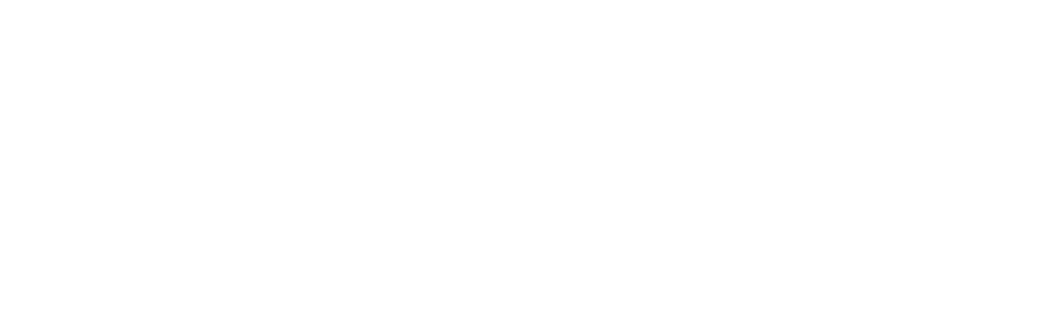
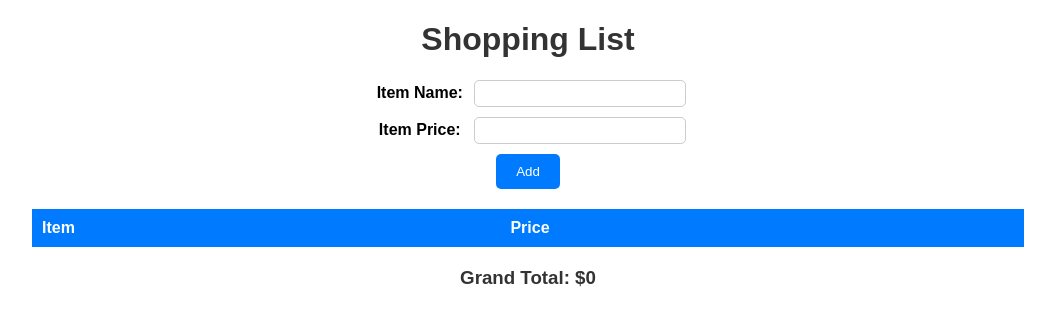
Before and after one commit to acciojob/shopping-cart-Adarsh4775, a website: page main.html in a window 1280 px wide. Shown: the whole page, without its empty margins (112-1167 px from the left). Drawn offline with Linux system fonts and the light colour scheme.

Commit message:
created a submission

```diff
--- a/main.html
+++ b/main.html
@@ -1,16 +1,34 @@
 <!DOCTYPE html>
-
-<html>
-
+<html lang="en">
 <head>
-	<link rel="stylesheet" href="./styles.css">
+    <meta charset="UTF-8">
+    <meta name="viewport" content="width=device-width, initial-scale=1.0">
+    <link rel="stylesheet" href="styles.css">
+    <title>Shopping List</title>
 </head>
-
 <body>
-	<!-- the entire body must be written by student -->
-    <script type="text/javascript" src="./script.js">
-</script>
-
+    <h1>Shopping List</h1>
+    <div>
+        <label for="item-name-input">Item Name:</label>
+        <input type="text" id="item-name-input" aria-label="Item Name" />
+    </div>
+    <div>
+        <label for="item-price-input">Item Price:</label>
+        <input type="number" id="item-price-input" aria-label="Item Price" />
+    </div>
+    <button id="add">Add</button>
+    <table>
+        <thead>
+            <tr>
+                <th id="item">Item</th>
+                <th id="price">Price</th>
+            </tr>
+        </thead>
+        <tbody id="shopping-list">
+            <!-- The shopping list will be dynamically populated here -->
+        </tbody>
+    </table>
+    <h3 id="total">Grand Total: $0</h3>
+    <script src="script.js"></script>
 </body>
-
 </html>
--- a/script.js
+++ b/script.js
@@ -1 +1,45 @@
 //your code here
+document.addEventListener("DOMContentLoaded", function () {
+    const itemNameInput = document.getElementById("item-name-input");
+    const itemPriceInput = document.getElementById("item-price-input");
+    const addButton = document.getElementById("add");
+    const shoppingList = document.getElementById("shopping-list");
+    const totalElement = document.getElementById("total");
+
+    addButton.addEventListener("click", function () {
+        const itemName = itemNameInput.value.trim();
+        const itemPrice = parseFloat(itemPriceInput.value);
+
+        if (itemName !== "" && !isNaN(itemPrice) && itemPrice >= 0) {
+            // Create a new row in the shopping list table
+            const newRow = document.createElement("tr");
+
+            // Create and populate the item name cell
+            const itemNameCell = document.createElement("td");
+            itemNameCell.textContent = itemName;
+            itemNameCell.setAttribute("role", "cell");
+            newRow.appendChild(itemNameCell);
+
+            // Create and populate the item price cell
+            const itemPriceCell = document.createElement("td");
+            itemPriceCell.textContent = `$${itemPrice.toFixed(2)}`;
+            itemPriceCell.setAttribute("role", "cell");
+            newRow.appendChild(itemPriceCell);
+
+            // Append the new row to the shopping list
+            shoppingList.appendChild(newRow);
+
+            // Clear input fields
+            itemNameInput.value = "";
+            itemPriceInput.value = "";
+
+            // Calculate and update the grand total
+            const currentTotal = parseFloat(totalElement.textContent.replace("Grand Total: $", ""));
+            const newTotal = currentTotal + itemPrice;
+            totalElement.textContent = `Grand Total: $${newTotal.toFixed(2)}`;
+        } else {
+            // Handle invalid input
+            alert("Invalid input. Please enter a valid item name and price.");
+        }
+    });
+});
--- a/styles.css
+++ b/styles.css
@@ -1,2 +1,66 @@
 
 /* Your CSS Code here. */
+/* Style the body */
+body {
+    font-family: Arial, sans-serif;
+    text-align: center;
+    margin: 20px;
+}
+
+/* Style the main heading */
+h1 {
+    color: #333;
+}
+
+/* Style the form elements */
+div {
+    margin: 10px;
+}
+
+label {
+    display: inline-block;
+    width: 100px;
+    font-weight: bold;
+}
+
+input[type="text"],
+input[type="number"] {
+    width: 200px;
+    padding: 5px;
+    border: 1px solid #ccc;
+    border-radius: 5px;
+}
+
+/* Style the "Add" button */
+button#add {
+    background-color: #007BFF;
+    color: white;
+    padding: 10px 20px;
+    border: none;
+    border-radius: 5px;
+    cursor: pointer;
+}
+
+/* Style the table */
+table {
+    width: 80%;
+    margin: 20px auto;
+    border-collapse: collapse;
+    background-color: #f9f9f9;
+}
+
+th, td {
+    padding: 10px;
+    text-align: left;
+}
+
+th {
+    background-color: #007BFF;
+    color: white;
+}
+
+/* Style the grand total */
+h3#total {
+    margin-top: 20px;
+    color: #333;
+}
```
